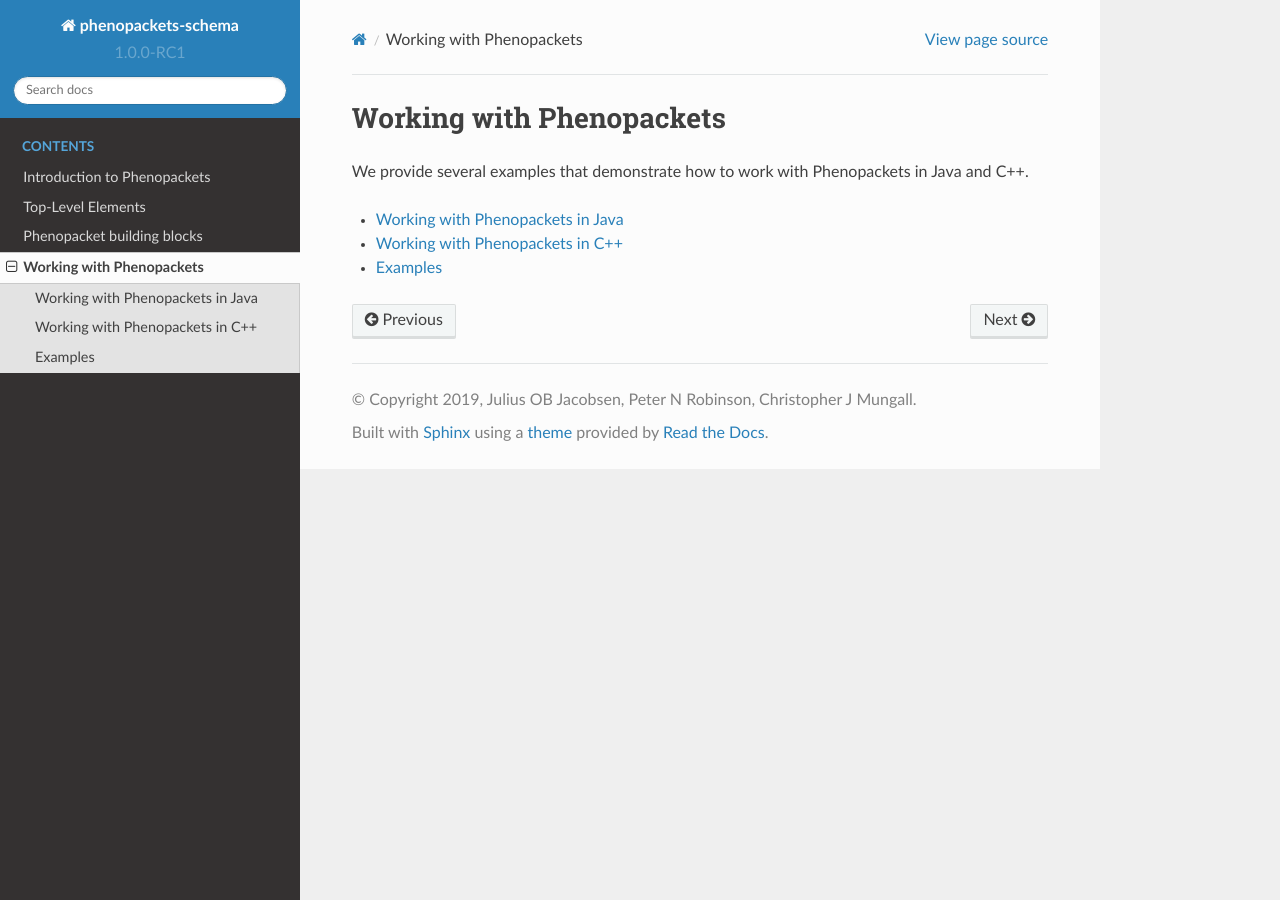
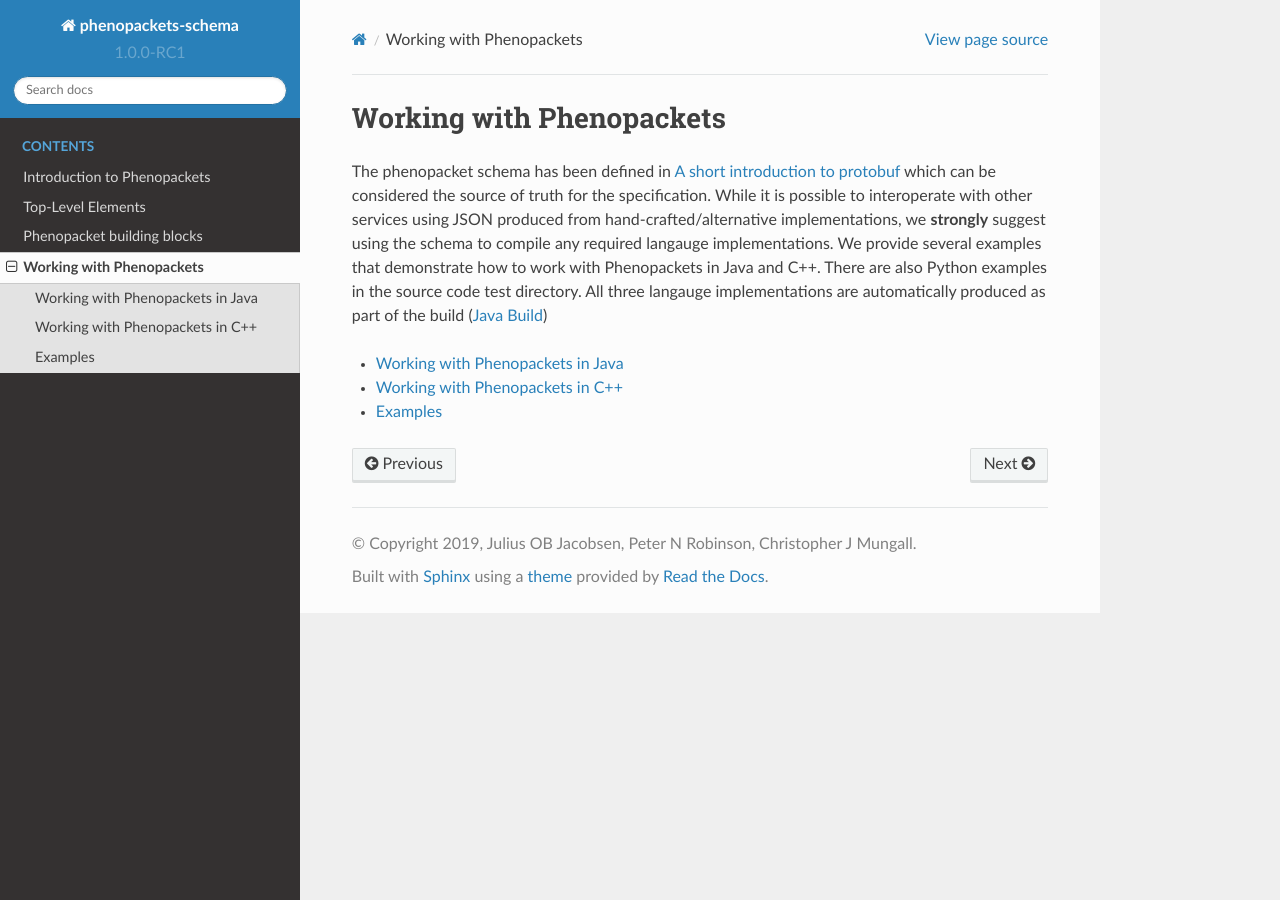
Before and after one commit to phenopackets/phenopacket-schema, a Sphinx documentation site: the page built from docs/working.rst, in a window 1280 px wide. Built offline with Sphinx 7.4.7 and the Read the Docs theme 2.0.0, drawn with Linux system fonts in a browser that asks for light colours.

Commit message:
Update working.rst to recommend using the protobuf schema to generate your implementations for you.

```diff
--- a/docs/protobuf.rst
+++ b/docs/protobuf.rst
@@ -1,3 +1,5 @@
+.. _rstprotobuf:
+
 ================================
 A short introduction to protobuf
 ================================
--- a/docs/working.rst
+++ b/docs/working.rst
@@ -4,7 +4,12 @@
 Working with Phenopackets
 =========================
 
-We provide several examples that demonstrate how to work with Phenopackets in Java and C++.
+The phenopacket schema has been defined in :ref:`rstprotobuf` which can be considered the source of truth for the
+specification. While it is possible to interoperate with other services using JSON produced from
+hand-crafted/alternative implementations, we **strongly** suggest using the schema to compile any required
+langauge implementations. We provide several examples that demonstrate how to work with Phenopackets in Java and C++.
+There are also Python examples in the source code test directory. All three langauge implementations are automatically
+produced as part of the build (:ref:`rstjavabuild`)
 
 
 
```
